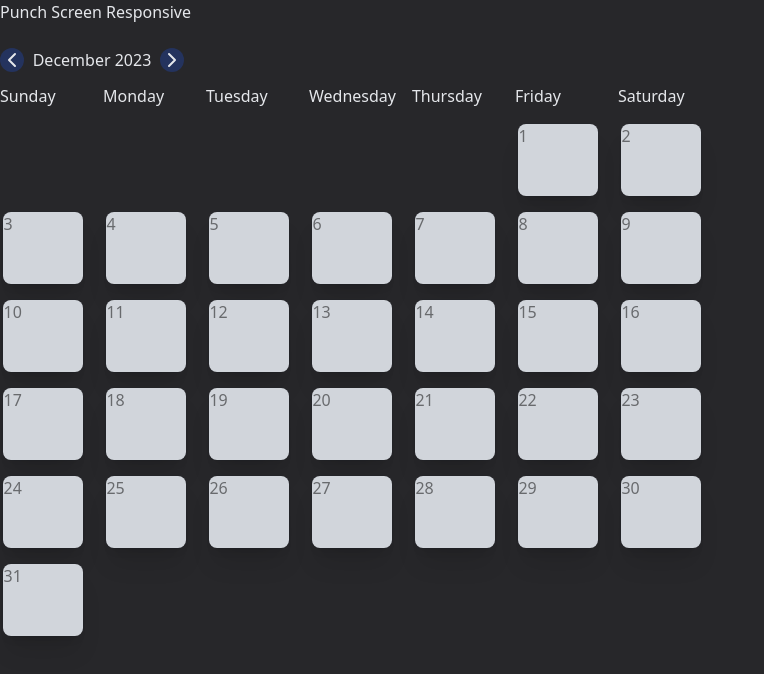
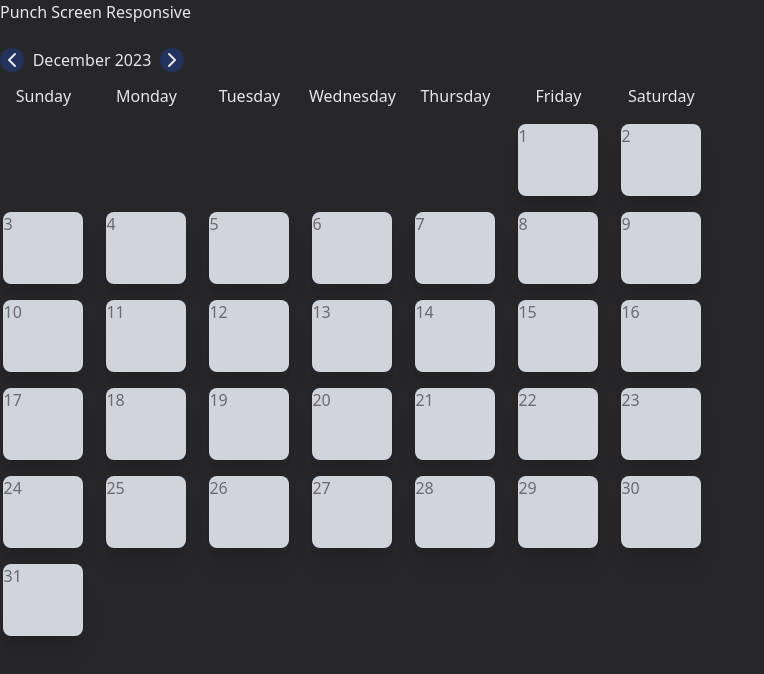
Before and after one commit to matheusrotta7/punchyjs, a Next.js app: page /punchscreen in a window 1280 px wide. Shown: the top 674 px of the page, without its empty margins (0-764 px from the left). Built offline with nearby package versions, Linux system fonts and the light colour scheme.

Commit message:
add text-center to weekdays

```diff
--- a/src/app/components/DateBox.jsx
+++ b/src/app/components/DateBox.jsx
@@ -25,7 +25,6 @@ export default function DateBox (props) {
             <div className="absolute left-0 top-0 text-black/50">{props.day}</div>
             <div className="absolute right-0 bottom-0 flex">
                 {renderPunchCircles()}
-
             </div>
         </div>
     )
--- a/src/app/punchscreen/page.jsx
+++ b/src/app/punchscreen/page.jsx
@@ -95,13 +95,13 @@ export default function punchScreen() {
 
                 </div>
                 <span className="inline-grid grid-cols-7 gap-4">
-                    <span>Sunday</span>
-                    <span>Monday</span>
-                    <span>Tuesday</span>
-                    <span>Wednesday</span>
-                    <span>Thursday</span>
-                    <span>Friday</span>
-                    <span>Saturday</span>
+                    <span className="text-center">Sunday</span>
+                    <span className="text-center">Monday</span>
+                    <span className="text-center">Tuesday</span>
+                    <span className="text-center">Wednesday</span>
+                    <span className="text-center">Thursday</span>
+                    <span className="text-center">Friday</span>
+                    <span className="text-center">Saturday</span>
                     {pushDayOneToAppropriateWeekDay()}
                     {arrayOfDateBoxes()}
                 </span>
```
